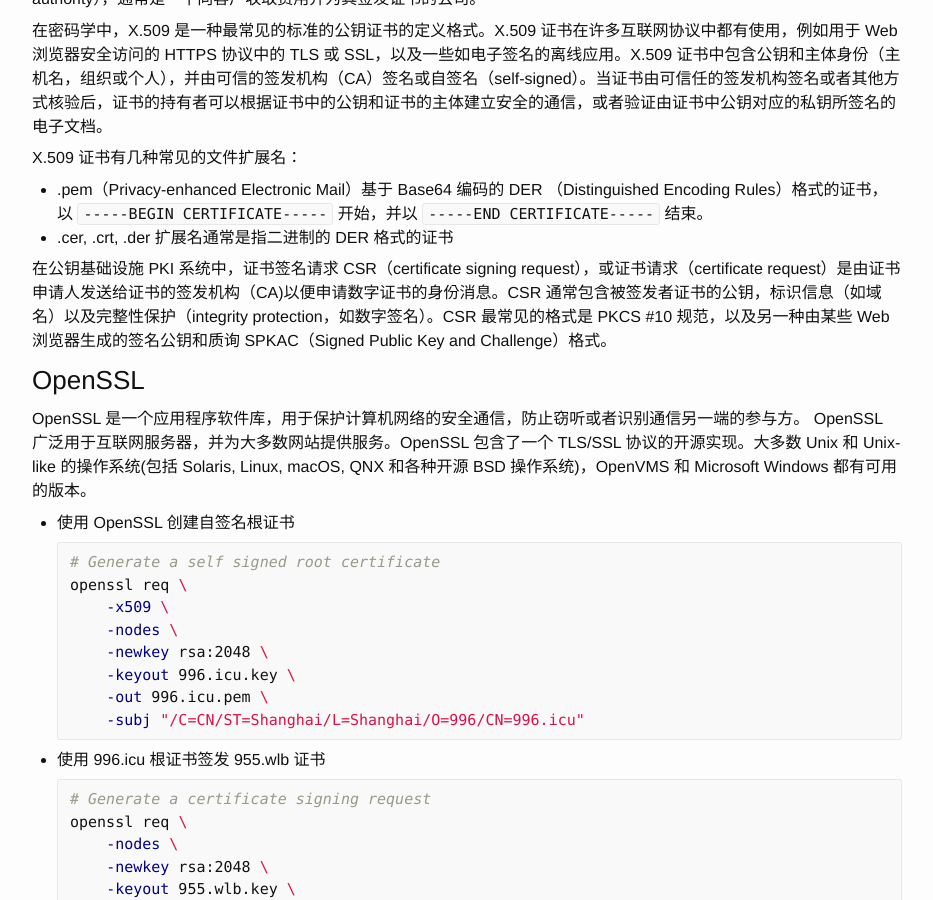
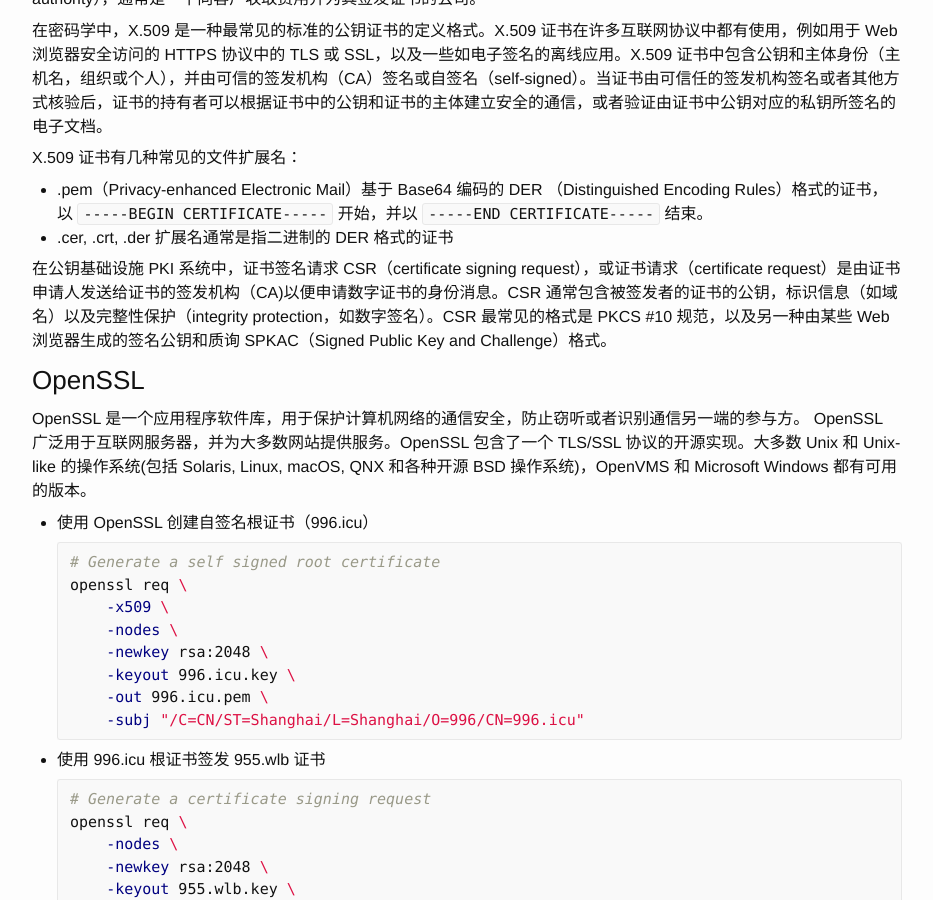
Before and after one commit to ousiax/ousiax.github.io, a Jekyll site: the page built from _posts/2019-04-12-cryptography-signature-certificate.md, in a window 1280 px wide and 900 px high, scrolled down 1586 px. Shown: the whole window, without its empty margins (173-1106 px from the left). Built offline with Jekyll 4.4.1, drawn with Linux system fonts in a browser that asks for light colours.

Commit message:
Update 2019-04-12-cryptography-signature-certificate.md

````diff
--- a/_posts/2019-04-12-cryptography-signature-certificate.md
+++ b/_posts/2019-04-12-cryptography-signature-certificate.md
@@ -58,13 +58,13 @@
 - .pem（Privacy-enhanced Electronic Mail）基于 Base64 编码的 DER （Distinguished Encoding Rules）格式的证书，以 `-----BEGIN CERTIFICATE-----` 开始，并以 `-----END CERTIFICATE-----` 结束。
 - .cer, .crt, .der 扩展名通常是指二进制的 DER 格式的证书
 
-在公钥基础设施 PKI 系统中，证书签名请求 CSR（certificate signing request），或证书请求（certificate request）是由证书申请人发送给证书的签发机构（CA)以便申请数字证书的身份消息。CSR 通常包含被签发者证书的公钥，标识信息（如域名）以及完整性保护（integrity protection，如数字签名）。CSR 最常见的格式是 PKCS #10 规范，以及另一种由某些 Web 浏览器生成的签名公钥和质询 SPKAC（Signed Public Key and Challenge）格式。
+在公钥基础设施 PKI 系统中，证书签名请求 CSR（certificate signing request），或证书请求（certificate request）是由证书申请人发送给证书的签发机构（CA)以便申请数字证书的身份消息。CSR 通常包含被签发者的证书的公钥，标识信息（如域名）以及完整性保护（integrity protection，如数字签名）。CSR 最常见的格式是 PKCS #10 规范，以及另一种由某些 Web 浏览器生成的签名公钥和质询 SPKAC（Signed Public Key and Challenge）格式。
 
 ### OpenSSL
 
-OpenSSL 是一个应用程序软件库，用于保护计算机网络的安全通信，防止窃听或者识别通信另一端的参与方。 OpenSSL 广泛用于互联网服务器，并为大多数网站提供服务。OpenSSL 包含了一个 TLS/SSL 协议的开源实现。大多数 Unix 和 Unix-like 的操作系统(包括 Solaris, Linux, macOS, QNX 和各种开源 BSD 操作系统)，OpenVMS 和 Microsoft Windows 都有可用的版本。
+OpenSSL 是一个应用程序软件库，用于保护计算机网络的通信安全，防止窃听或者识别通信另一端的参与方。 OpenSSL 广泛用于互联网服务器，并为大多数网站提供服务。OpenSSL 包含了一个 TLS/SSL 协议的开源实现。大多数 Unix 和 Unix-like 的操作系统(包括 Solaris, Linux, macOS, QNX 和各种开源 BSD 操作系统)，OpenVMS 和 Microsoft Windows 都有可用的版本。
 
-- 使用 OpenSSL 创建自签名根证书
+- 使用 OpenSSL 创建自签名根证书（996.icu）
 
   ```sh
   # Generate a self signed root certificate
````
